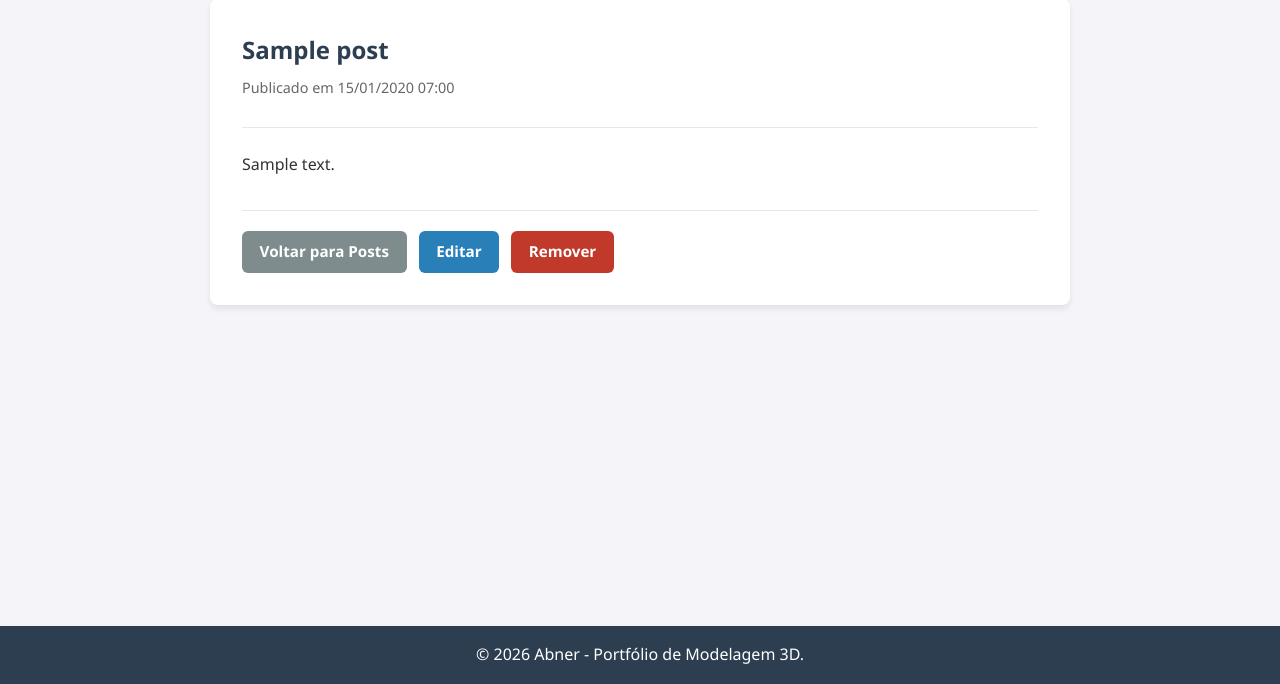
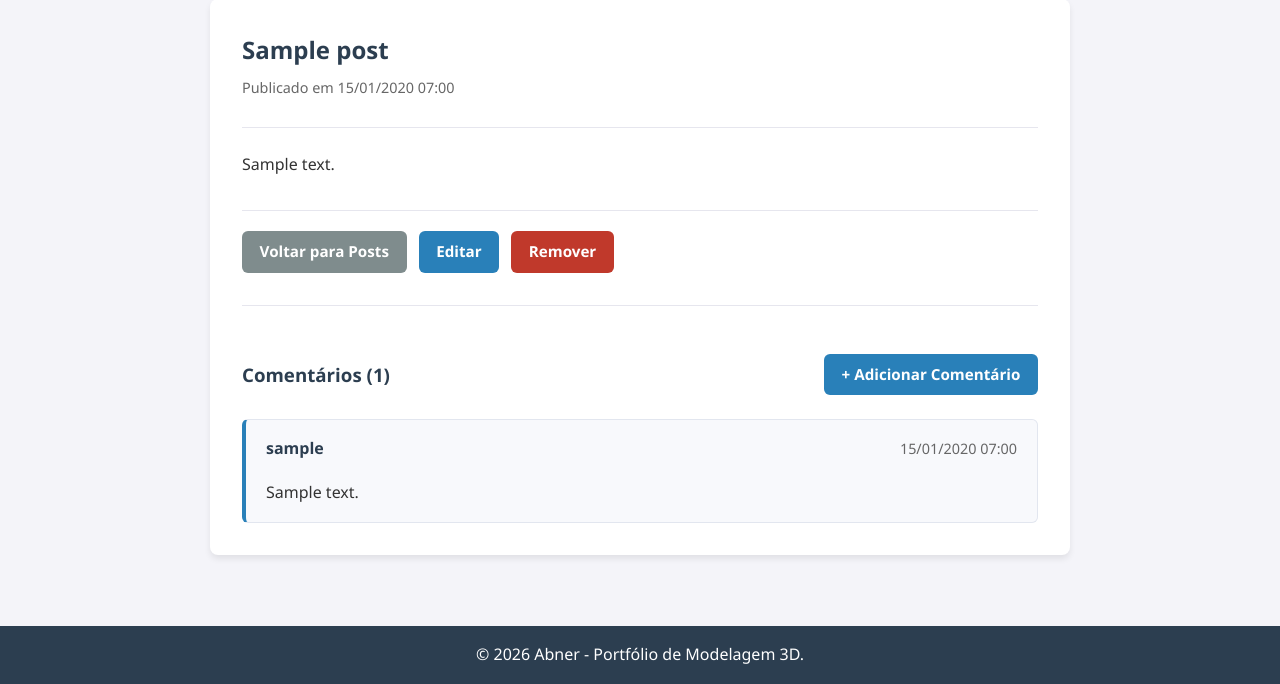
Before and after one commit to AbnerCalixto20/EP2-Sisinfo, a Django app: page /posts/1/ in a window 1280 px wide. Shown: the part 116-800 px from the top of the page. Run offline with Django 5.2, Linux system fonts and the light colour scheme; tables that the repository leaves empty hold one stand-in row (values such as "Sample post").

Commit message:
Implementa comentários nos posts

```diff
--- a/posts/models.py
+++ b/posts/models.py
@@ -1,3 +1,4 @@
+from django.conf import settings
 from django.db import models
 from django.utils import timezone
 
@@ -14,3 +15,28 @@ class Post(models.Model):
 
     def __str__(self):
         return self.title
+
+
+class Comment(models.Model):
+    post = models.ForeignKey(
+        Post,
+        on_delete=models.CASCADE,
+        related_name='comments',
+        verbose_name='Post',
+    )
+    author = models.ForeignKey(
+        settings.AUTH_USER_MODEL,
+        on_delete=models.CASCADE,
+        related_name='comments',
+        verbose_name='Autor',
+    )
+    text = models.TextField('Texto')
+    created_at = models.DateTimeField('Data de postagem', default=timezone.now)
+
+    class Meta:
+        ordering = ['-created_at']
+        verbose_name = 'Comentário'
+        verbose_name_plural = 'Comentários'
+
+    def __str__(self):
+        return f'Comentário de {self.author} em {self.post}'
--- a/posts/templates/posts/post_detail.html
+++ b/posts/templates/posts/post_detail.html
@@ -18,5 +18,30 @@
         <a href="{% url 'posts:update' post.pk %}" class="btn btn-primary">Editar</a>
         <a href="{% url 'posts:delete' post.pk %}" class="btn btn-danger">Remover</a>
     </div>
+
+    <section class="comments-section">
+        <div class="actions-bar">
+            <h3>Comentários ({{ comments|length }})</h3>
+            <a href="{% url 'posts:comment_create' post.pk %}" class="btn btn-primary">+ Adicionar Comentário</a>
+        </div>
+
+        {% if comments %}
+        <div class="comments-list">
+            {% for comment in comments %}
+            <article class="comment-card">
+                <header class="comment-header">
+                    <strong>{{ comment.author.username }}</strong>
+                    <span class="post-meta">{{ comment.created_at|date:"d/m/Y H:i" }}</span>
+                </header>
+                <div class="comment-text">
+                    {{ comment.text|linebreaks }}
+                </div>
+            </article>
+            {% endfor %}
+        </div>
+        {% else %}
+        <p class="post-meta">Nenhum comentário ainda. Seja o primeiro a comentar!</p>
+        {% endif %}
+    </section>
 </article>
 {% endblock %}
--- a/posts/urls.py
+++ b/posts/urls.py
@@ -2,6 +2,7 @@ from django.urls import path
 
 from .views import (
     AboutView,
+    CommentCreateView,
     PostCreateView,
     PostDeleteView,
     PostDetailView,
@@ -18,4 +19,5 @@ urlpatterns = [
     path('posts/<int:pk>/', PostDetailView.as_view(), name='detail'),
     path('posts/<int:pk>/edit/', PostUpdateView.as_view(), name='update'),
     path('posts/<int:pk>/delete/', PostDeleteView.as_view(), name='delete'),
+    path('posts/<int:pk>/comment/', CommentCreateView.as_view(), name='comment_create'),
 ]
--- a/posts/views.py
+++ b/posts/views.py
@@ -1,3 +1,4 @@
+from django.shortcuts import get_object_or_404
 from django.urls import reverse, reverse_lazy
 from django.views.generic import (
     CreateView,
@@ -8,8 +9,8 @@ from django.views.generic import (
     UpdateView,
 )
 
-from .forms import PostForm
-from .models import Post
+from .forms import CommentForm, PostForm
+from .models import Comment, Post
 
 
 class AboutView(TemplateView):
@@ -26,6 +27,11 @@ class PostDetailView(DetailView):
     model = Post
     template_name = 'posts/post_detail.html'
     context_object_name = 'post'
+
+    def get_context_data(self, **kwargs):
+        context = super().get_context_data(**kwargs)
+        context['comments'] = self.object.comments.select_related('author').order_by('-created_at')
+        return context
 
 
 class PostCreateView(CreateView):
@@ -52,3 +58,25 @@ class PostDeleteView(DeleteView):
     template_name = 'posts/post_confirm_delete.html'
     context_object_name = 'post'
     success_url = reverse_lazy('posts:list')
+
+
+class CommentCreateView(CreateView):
+    model = Comment
+    form_class = CommentForm
+    template_name = 'posts/comment_form.html'
+
+    def dispatch(self, request, *args, **kwargs):
+        self.post_obj = get_object_or_404(Post, pk=self.kwargs['pk'])
+        return super().dispatch(request, *args, **kwargs)
+
+    def form_valid(self, form):
+        form.instance.post = self.post_obj
+        return super().form_valid(form)
+
+    def get_context_data(self, **kwargs):
+        context = super().get_context_data(**kwargs)
+        context['post'] = self.post_obj
+        return context
+
+    def get_success_url(self):
+        return reverse('posts:detail', kwargs={'pk': self.post_obj.pk})
--- a/static/css/style.css
+++ b/static/css/style.css
@@ -279,6 +279,46 @@ body {
     box-shadow: 0 2px 4px rgba(0, 0, 0, 0.06);
 }
 
+/* Comentários */
+.comments-section {
+    margin-top: 2rem;
+    padding-top: 1.5rem;
+    border-top: 1px solid #e6e6ee;
+}
+
+.comments-section h3 {
+    color: #2c3e50;
+}
+
+.comments-list {
+    display: flex;
+    flex-direction: column;
+    gap: 1rem;
+    margin-top: 1rem;
+}
+
+.comment-card {
+    background: #f8f9fc;
+    border: 1px solid #e2e6ef;
+    border-left: 4px solid #2980b9;
+    border-radius: 6px;
+    padding: 1rem 1.25rem;
+}
+
+.comment-header {
+    display: flex;
+    justify-content: space-between;
+    align-items: baseline;
+    flex-wrap: wrap;
+    gap: 0.5rem;
+    margin-bottom: 0.5rem;
+    color: #2c3e50;
+}
+
+.comment-text p:last-child {
+    margin-bottom: 0;
+}
+
 /* Footer */
 .main-footer {
     background-color: #2c3e50;
```
Also changed, not shown: posts/admin.py (+9 -1 lines), posts/forms.py (+16 -1 lines), posts/templates/posts/comment_form.html (added, +22 -0 lines), posts/migrations/0002_comment.py (added).
